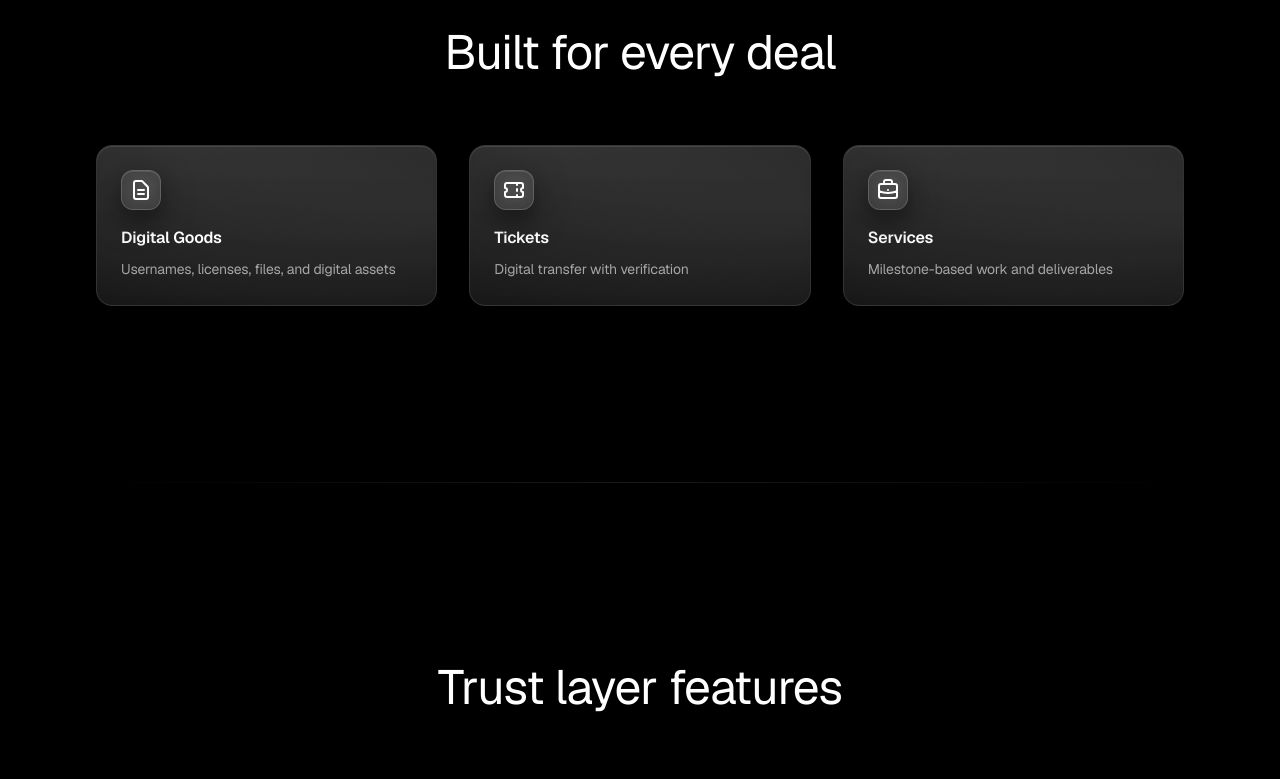
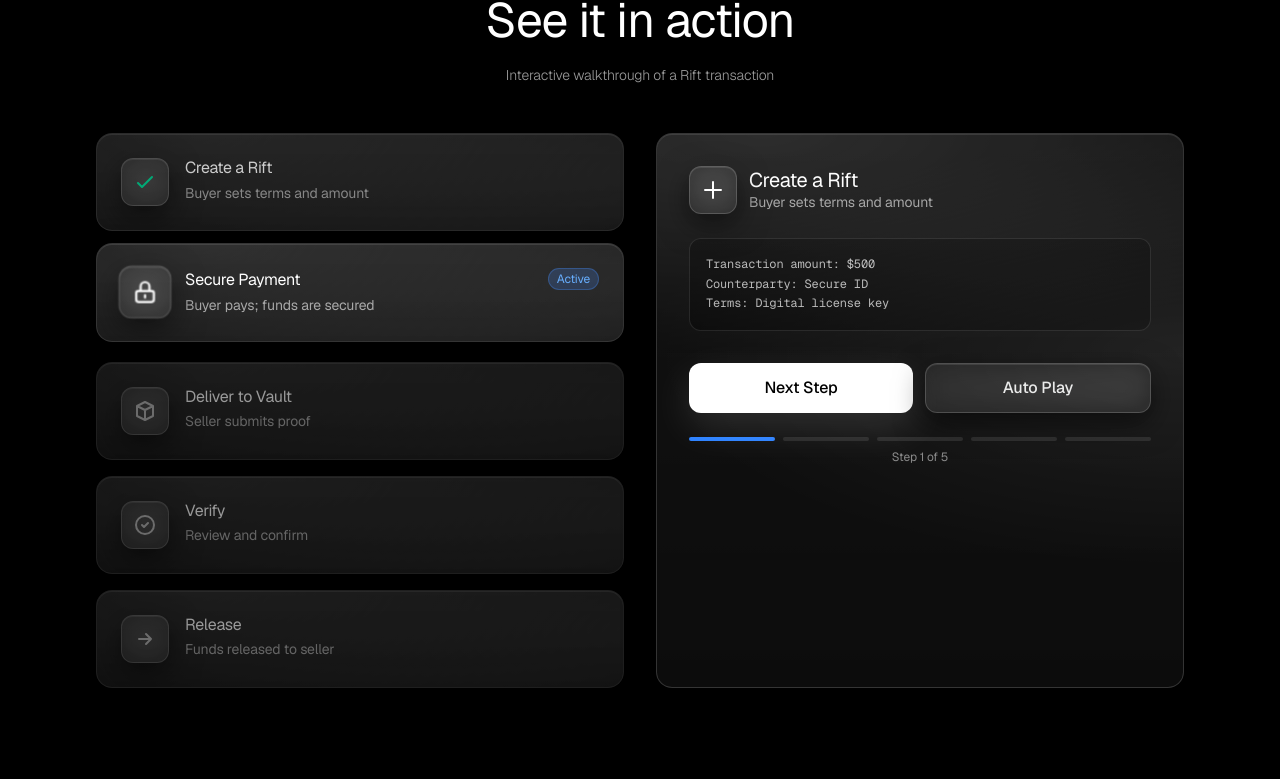
Before and after one commit to nav2424/rift, a Next.js app: page / in a window 1280 px wide. Shown: the part 1966-2745 px from the top of the page. Built offline with nearby package versions, Linux system fonts and the light colour scheme; no server answers.

Commit message:
Add InteractiveDemo section to home page

```diff
--- a/app/page.tsx
+++ b/app/page.tsx
@@ -170,6 +170,16 @@ export default function Home() {
           <div className="my-20 h-px w-full bg-gradient-to-r from-transparent via-white/10 to-transparent" />
         </div>
 
+        {/* Interactive Demo */}
+        <section className="relative">
+          <InteractiveDemo />
+        </section>
+
+        {/* Section Separator */}
+        <div className="mx-auto max-w-6xl px-6">
+          <div className="my-20 h-px w-full bg-gradient-to-r from-transparent via-white/10 to-transparent" />
+        </div>
+
         {/* Use Cases */}
         <section className="relative max-w-6xl mx-auto px-4 sm:px-6 lg:px-8 py-16 lg:py-24">
           <div className="text-center mb-16">
```
